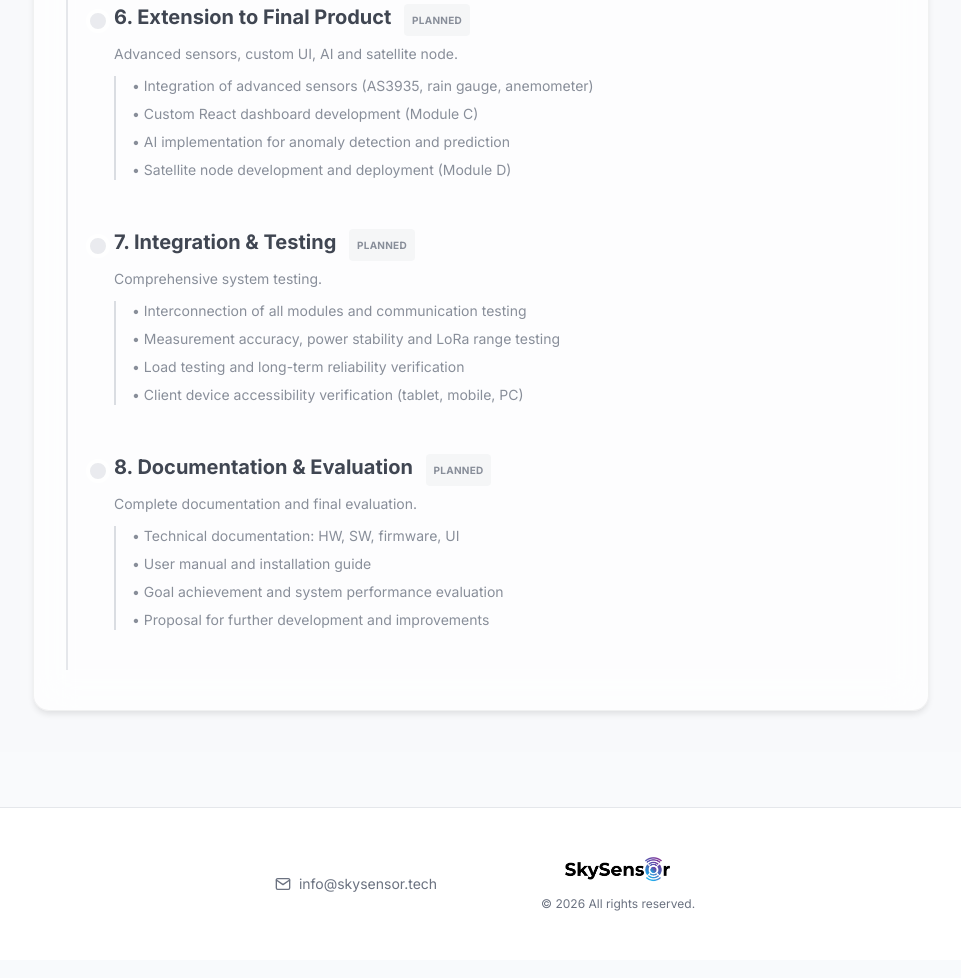
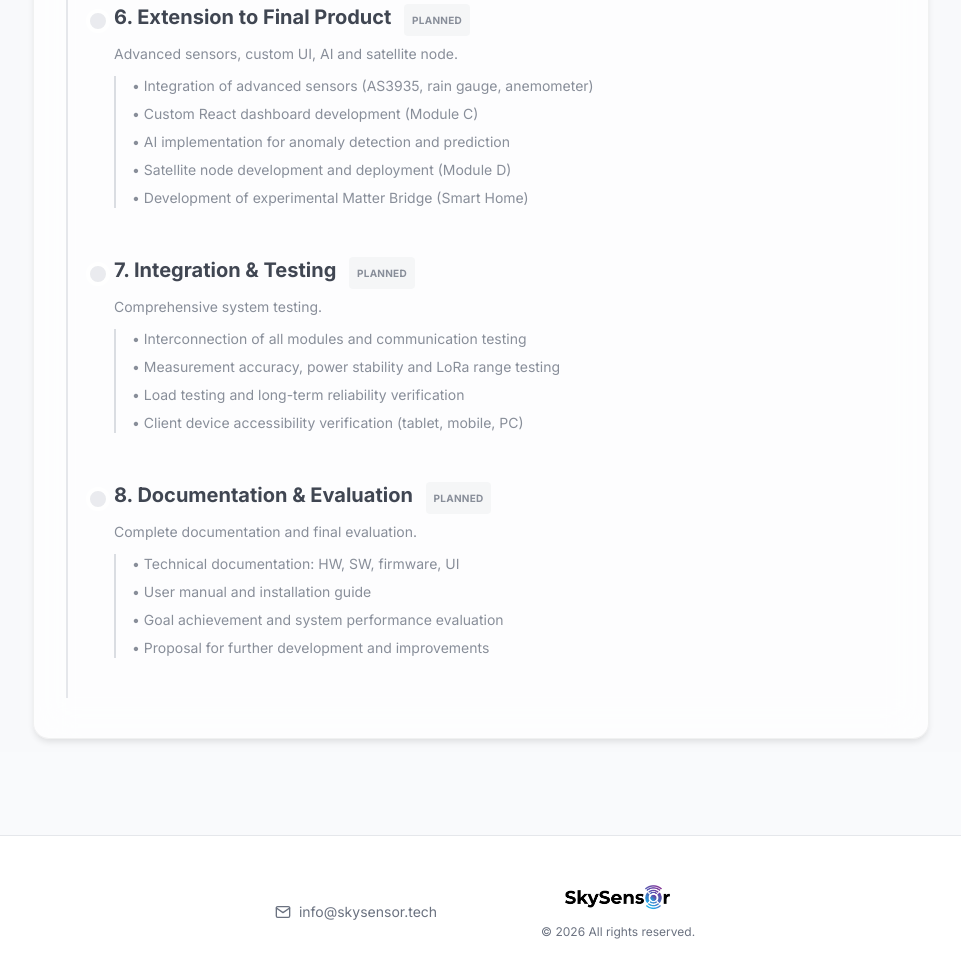
Before and after one commit to FSvoma/skysensor, a plain HTML site: page index.html in a window 1280 px wide. Shown: the part 4075-5053 px from the top of the page, without its empty margins (159-1120 px from the left). Drawn offline with nearby package versions, Linux system fonts and the light colour scheme.

Commit message:
Update index.html

```diff
--- a/index.html
+++ b/index.html
@@ -908,6 +908,10 @@
       {
         "cs": "Vývoj a nasazení satelitního uzlu (Modul D)",
         "en": "Satellite node development and deployment (Module D)"
+      },
+      {
+        "cs": "Vývoj experimentálního Matter Bridge (Smart Home)",
+        "en": "Development of experimental Matter Bridge (Smart Home)"
       }
     ]
   },
```
